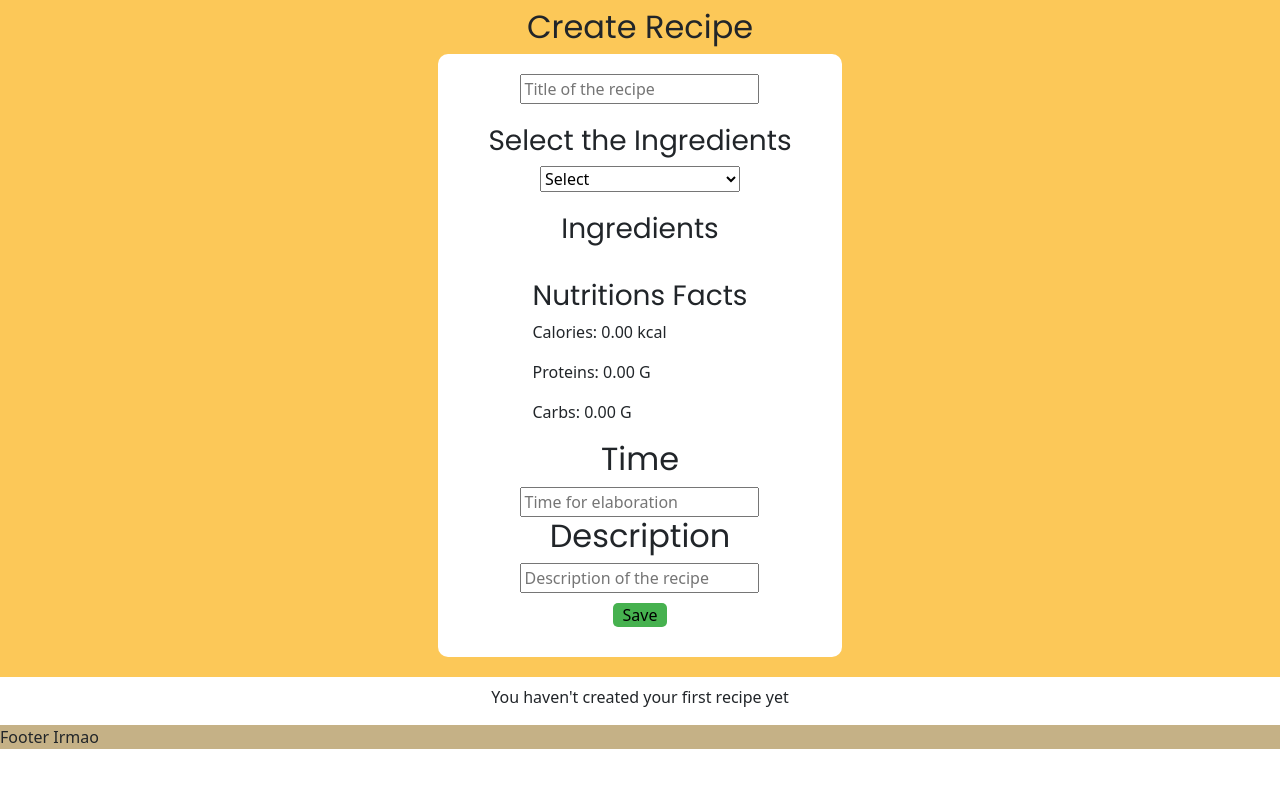
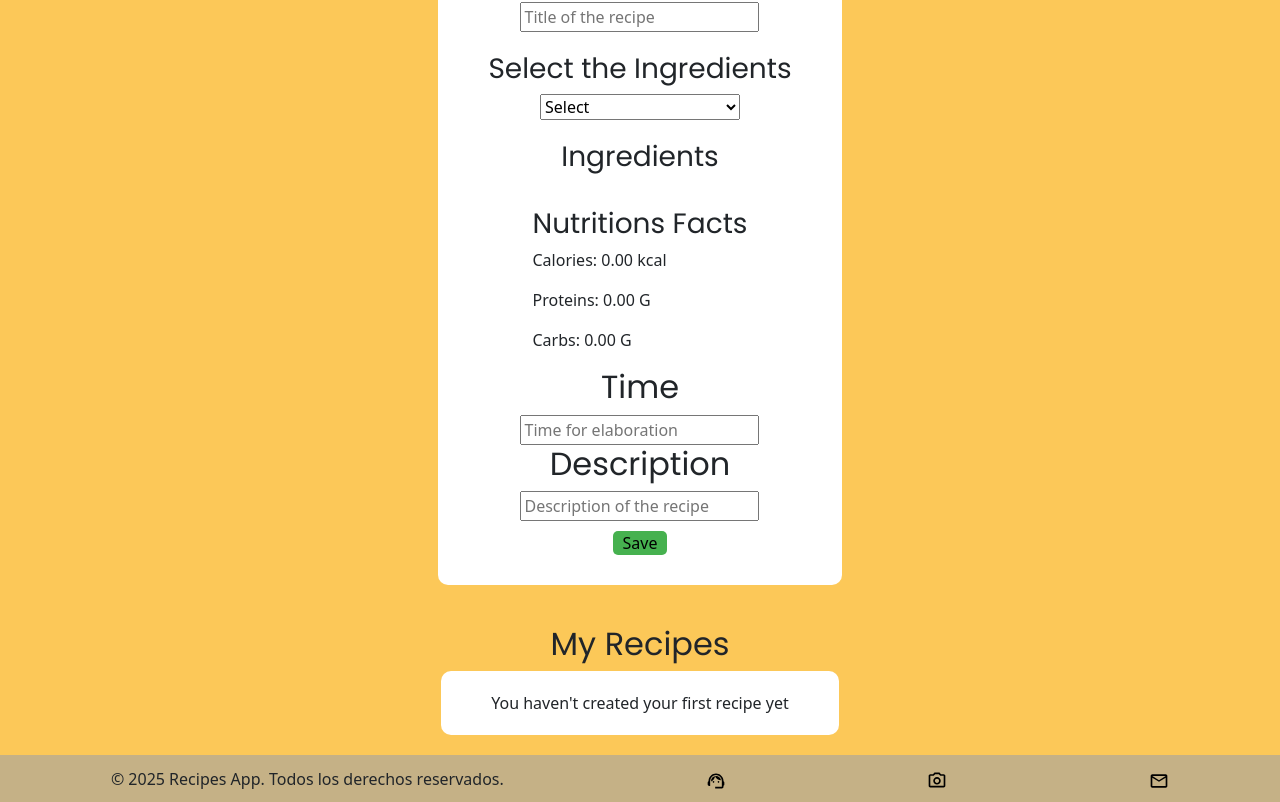
Before and after one commit to MaitenaChomicz/React-Vite-FirstTouch, a React (Vite) app: page / in a window 1280 px wide. Shown: the part 1149-1951 px from the top of the page. Before the commit the page ends 1914 px from the top, so only its background shows below. Built offline with nearby package versions, Linux system fonts and the light colour scheme.

Commit message:
Finalizando cambios en CSS y eliminando errores

```diff
--- a/src/comp/Footer/Footer.css
+++ b/src/comp/Footer/Footer.css
@@ -1,3 +1,10 @@
-footer{
-    background-color: #C5B186 ;
+.footer-ra{
+    display: flex;
+    justify-content: space-around;
+    background-color: #C5B186;
+    margin: 0px;
+    padding: 10px;
+    p{
+        margin: 0px;
+    }
 }
--- a/src/comp/Footer/Footer.jsx
+++ b/src/comp/Footer/Footer.jsx
@@ -5,7 +5,12 @@ const Footer = () => {
   return (
     <>
     <footer>
-      <p>Footer Irmao</p>
+      <ul className='footer-ra'>
+          <li><p>© 2025 Recipes App. Todos los derechos reservados.</p></li>
+          <li><svg xmlns="http://www.w3.org/2000/svg" height="20px" viewBox="0 -960 960 960" width="20px" fill="#000000"><path d="M440-120v-80h320v-284q0-117-81.5-198.5T480-764q-117 0-198.5 81.5T200-484v244h-40q-33 0-56.5-23.5T80-320v-80q0-21 10.5-39.5T120-469l3-53q8-68 39.5-126t79-101q47.5-43 109-67T480-840q68 0 129 24t109 66.5Q766-707 797-649t40 126l3 52q19 9 29.5 27t10.5 38v92q0 20-10.5 38T840-249v49q0 33-23.5 56.5T760-120H440Zm-80-280q-17 0-28.5-11.5T320-440q0-17 11.5-28.5T360-480q17 0 28.5 11.5T400-440q0 17-11.5 28.5T360-400Zm240 0q-17 0-28.5-11.5T560-440q0-17 11.5-28.5T600-480q17 0 28.5 11.5T640-440q0 17-11.5 28.5T600-400Zm-359-62q-7-106 64-182t177-76q89 0 156.5 56.5T720-519q-91-1-167.5-49T435-698q-16 80-67.5 142.5T241-462Z"/></svg></li>
+          <li><a href="instagram@example" target="_blank"><svg xmlns="http://www.w3.org/2000/svg" height="20px" viewBox="0 -960 960 960" width="20px" fill="#000000"><path d="M480-260q75 0 127.5-52.5T660-440q0-75-52.5-127.5T480-620q-75 0-127.5 52.5T300-440q0 75 52.5 127.5T480-260Zm0-80q-42 0-71-29t-29-71q0-42 29-71t71-29q42 0 71 29t29 71q0 42-29 71t-71 29ZM160-120q-33 0-56.5-23.5T80-200v-480q0-33 23.5-56.5T160-760h126l74-80h240l74 80h126q33 0 56.5 23.5T880-680v480q0 33-23.5 56.5T800-120H160Zm0-80h640v-480H638l-73-80H395l-73 80H160v480Zm320-240Z"/></svg></a></li>
+          <li><svg xmlns="http://www.w3.org/2000/svg" height="20px" viewBox="0 -960 960 960" width="20px" fill="#000000"><path d="M160-160q-33 0-56.5-23.5T80-240v-480q0-33 23.5-56.5T160-800h640q33 0 56.5 23.5T880-720v480q0 33-23.5 56.5T800-160H160Zm320-280L160-640v400h640v-400L480-440Zm0-80 320-200H160l320 200ZM160-640v-80 480-400Z"/></svg></li>
+      </ul>
     </footer>
     </>
 
--- a/src/comp/Home/Home.jsx
+++ b/src/comp/Home/Home.jsx
@@ -9,7 +9,7 @@ const Home = () => {
     <div className='blockintro' id='introhome'>
         <img src={logo} alt="Logo" />
         <h1 id='section-home'>Recipe App</h1>
-        <p className='textint'>Bienvenido a nuestra aplicación de recetas personalizadas, donde la creatividad y la nutrición se encuentran. Con nuestra herramienta interactiva, puedes seleccionar tus ingredientes favoritos de una lista, arrastrarlos a tu panel de trabajo y ajustar las cantidades según tus preferencias. A medida que construyes tu receta, obtendrás un puntaje nutricional en tiempo real, ayudándote a crear comidas deliciosas y equilibradas. ¡Comienza a experimentar con tus ingredientes y descubre nuevas formas de disfrutar de una cocina saludable y personalizada!</p>
+        <p className='textint'>Welcome to our custom recipes app, where creativity and nutrition meet. With our interactive tool, you can select your favorite ingredients from a list, drag them to your work panel and adjust the quantities according to your preferences. As you build your recipe, you'll get real-time nutritional scoring, helping you create delicious, balanced meals. Start experimenting with your ingredients and discover new ways to enjoy healthy and personalized cooking!</p>
         <button className='btn-intro'><a href="#section-create">Create Recipe</a></button>
     </div>
     </section>
--- a/src/comp/RecipeHistory/RecipeHistory.css
+++ b/src/comp/RecipeHistory/RecipeHistory.css
@@ -11,3 +11,44 @@
     display: flex;
     justify-content: center;
 }
+
+.container-MR{
+    padding: 20px 0px;
+    background-color: #FCC858;
+    display: flex;
+    justify-content: center;
+    flex-direction: column;
+    align-items: center;
+}
+
+.space-MR{
+    background-color: white;
+    padding: 20px 50px;
+    border-radius: 10px;
+    display: flex;
+    justify-content: center;
+    flex-direction: column;
+    align-items: center;
+    h3{
+        display: flex;
+        justify-content: center;
+    }
+
+    p{
+        margin: 0px;
+    }
+}
+
+.boton-mas-menos{
+    border-style: none;
+    margin: 5px;
+    background-color: rgb(218, 211, 211);
+    border-radius: 5px;
+}
+
+.boton-borrar{
+    border-style: none;
+    margin: 5px;
+    background-color: rgb(221, 76, 76);
+    border-radius: 5px;
+}
--- a/src/comp/RecipeHistory/RecipeHistory.jsx
+++ b/src/comp/RecipeHistory/RecipeHistory.jsx
@@ -21,18 +21,14 @@ const RecipeHistory = () => {
     setSelectedRecipe(recipe);
   };
 
-  const handleBackToList = () => {
-    setSelectedRecipe(null);
-  };
 
   return (
-    <section id='RecipeHistory' className='container'>
-      <div>
-        <h2 className='SlideLine text-center fw-bolder'></h2>
+    <section className='container-MR'>
+        <h2>My Recipes</h2>
+      <div className='space-MR'>
 
         {selectedRecipe ? (
           <div>
-            <button onClick={handleBackToList}>Back</button>
             <h3>{selectedRecipe.name}</h3>
             <p>{selectedRecipe.description}</p>
 
--- a/src/comp/RecipeHistory/compRH/RecipeCard.jsx
+++ b/src/comp/RecipeHistory/compRH/RecipeCard.jsx
@@ -26,7 +26,7 @@ const RecipeCard = ({ recipe, onDelete }) => {
 
 
 
-      <button onClick={handleToggleRM}>
+      <button onClick={handleToggleRM} className='boton-mas-menos'>
         {showMore ? 'Read Less' : 'Read More'}
       </button>
 
@@ -43,7 +43,7 @@ const RecipeCard = ({ recipe, onDelete }) => {
         </div>
       )}
 
-      <button onClick={onDelete}>Delete</button>
+      <button onClick={onDelete} className='boton-borrar'>Delete</button>
 
     </div>
   );
```
